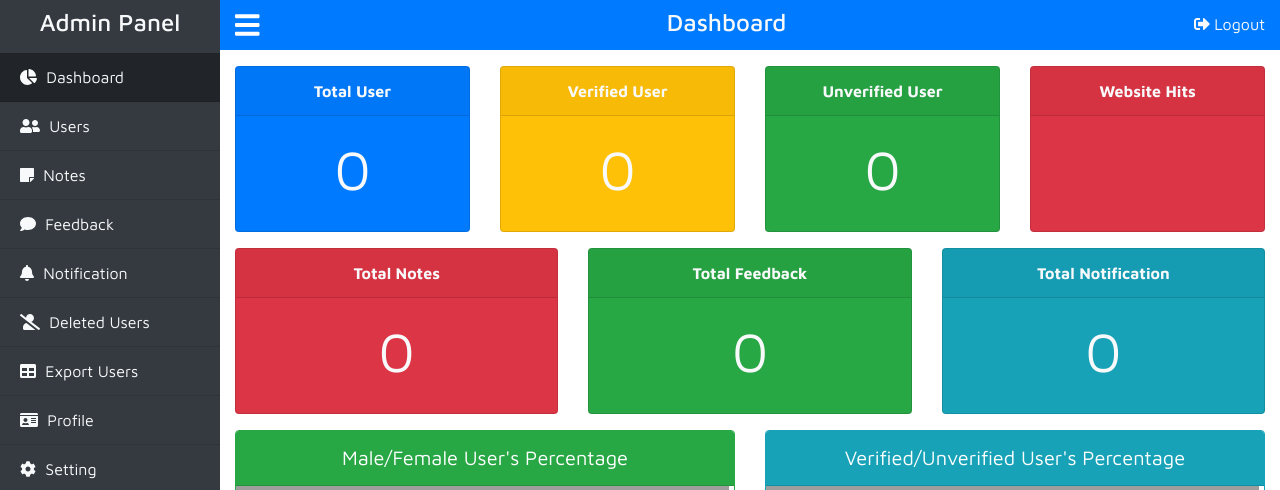
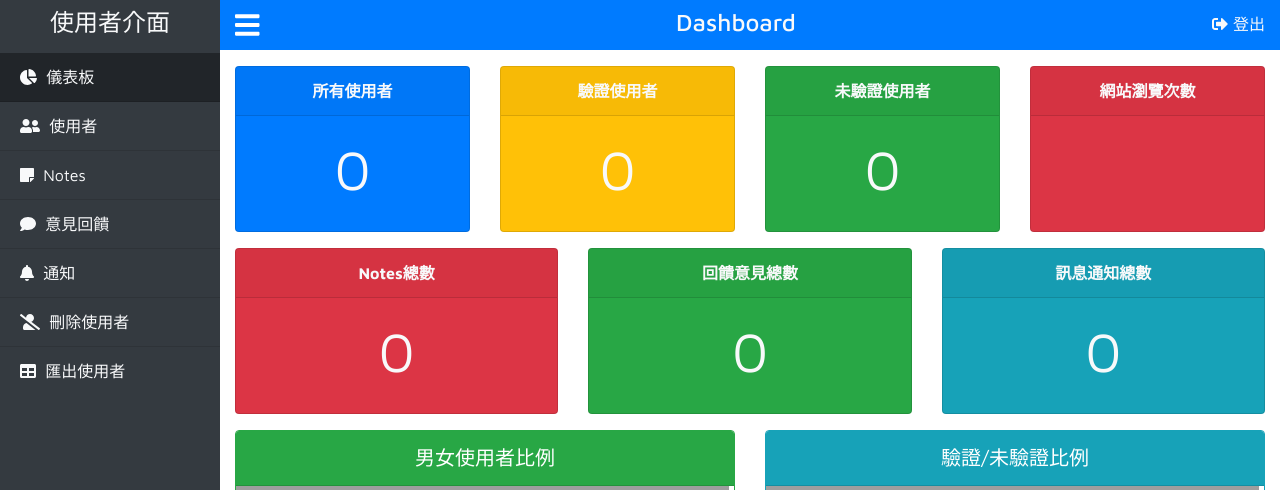
Before and after one commit to trombone8417/PHP_OOP_CMS, a PHP site: page /PHP_OOP_CMS/admin/admin-dashboard.php in a window 1280 px wide. Shown: the top 490 px of the page. Run offline with PHP 8.4, Linux system fonts and the light colour scheme; the visitor is signed in with stand-in values (Sample User, id 1); data that the repository does not hold is empty; some libraries are stand-ins or nearby versions; grey boxes are pictures that could not be loaded.

Commit message:
中文化

```diff
--- a/admin/admin-dashboard.php
+++ b/admin/admin-dashboard.php
@@ -7,7 +7,7 @@
     <div class="col-lg-12">
         <div class="card-deck mt-3 text-light text-center font-weight-bold">
             <div class="card bg-primary">
-                <div class="card-header">Total User</div>
+                <div class="card-header">所有使用者</div>
                 <div class="card-body">
                     <h1 class="display-4">
                         <?= $count->totalCount('users'); ?>
@@ -15,7 +15,7 @@
                 </div>
             </div>
             <div class="card bg-warning">
-                <div class="card-header">Verified User</div>
+                <div class="card-header">驗證使用者</div>
                 <div class="card-body">
                     <h1 class="display-4">
                         <?= $count->verified_users(1); ?>
@@ -23,7 +23,7 @@
                 </div>
             </div>
             <div class="card bg-success">
-                <div class="card-header">Unverified User</div>
+                <div class="card-header">未驗證使用者</div>
                 <div class="card-body">
                     <h1 class="display-4">
                         <?= $count->verified_users(0); ?>
@@ -31,7 +31,7 @@
                 </div>
             </div>
             <div class="card bg-danger">
-                <div class="card-header">Website Hits</div>
+                <div class="card-header">網站瀏覽次數</div>
                 <div class="card-body">
                     <h1 class="display-4">
                         <?php $data = $count->site_hits();
@@ -46,7 +46,7 @@
     <div class="col-lg-12">
         <div class="card-deck mt-3 text-light text-center font-weight-bold">
             <div class="card bg-danger">
-                <div class="card-header">Total Notes</div>
+                <div class="card-header">Notes總數</div>
                 <div class="card-body">
                     <h1 class="display-4">
                         <?= $count->totalCount('notes'); ?>
@@ -54,7 +54,7 @@
                 </div>
             </div>
             <div class="card bg-success">
-                <div class="card-header">Total Feedback</div>
+                <div class="card-header">回饋意見總數</div>
                 <div class="card-body">
                     <h1 class="display-4">
                         <?= $count->totalCount('feedback'); ?>
@@ -62,7 +62,7 @@
                 </div>
             </div>
             <div class="card bg-info">
-                <div class="card-header">Total Notification</div>
+                <div class="card-header">訊息通知總數</div>
                 <div class="card-body">
                     <h1 class="display-4">
                         <?= $count->totalCount('notification'); ?>
@@ -78,13 +78,13 @@
         <div class="card-deck my-3">
             <div class="card border-success">
                 <div class="card-header bg-success text-center text-white lead">
-                    Male/Female User's Percentage
+                    男女使用者比例
                 </div>
                 <div id="chartOne" style="width: 99%; height: 400px;"></div>
             </div>
             <div class="card border-info">
                 <div class="card-header bg-info text-center text-white lead">
-                    Verified/Unverified User's Percentage
+                    驗證/未驗證比例
                 </div>
                 <div id="chartTwo" style="width: 99%; height: 400px;"></div>
             </div>
@@ -99,12 +99,15 @@
 <script type="text/javascript" src="https://www.gstatic.com/charts/loader.js"></script>
 <script type="text/javascript">
     checkNotification()
-function checkNotification(){
+
+    function checkNotification() {
         $.ajax({
-        url:'assets/php/admin-action.php',
+            url: 'assets/php/admin-action.php',
             method: 'post',
-        data:{action: 'checkNotification'},
-        success:function(response){
+            data: {
+                action: 'checkNotification'
+            },
+            success: function(response) {
                 $("#checkNotification").html(response);
             }
         });
--- a/admin/assets/php/admin-header.php
+++ b/admin/assets/php/admin-header.php
@@ -62,17 +62,17 @@
 <div class="container-fluid">
     <div class="row">
         <div class="admin-nav p-0">
-            <h4 class="text-light text-center p-2">Admin Panel</h4>
+            <h4 class="text-light text-center p-2">使用者介面</h4>
             <div class="list-group list-group-flush">
-                <a href="admin-dashboard.php" class="list-group-item text-light admin-link <?= (basename($_SERVER['PHP_SELF']) == 'admin-dashboard.php')?"nav-active":"";?>"><i class="fas fa-chart-pie"></i>&nbsp;&nbsp;Dashboard</a>
-                <a href="admin-users.php" class="list-group-item text-light admin-link <?= (basename($_SERVER['PHP_SELF']) == 'admin-users.php')?"nav-active":"";?>"><i class="fas fa-user-friends"></i>&nbsp;&nbsp;Users</a>
+                <a href="admin-dashboard.php" class="list-group-item text-light admin-link <?= (basename($_SERVER['PHP_SELF']) == 'admin-dashboard.php')?"nav-active":"";?>"><i class="fas fa-chart-pie"></i>&nbsp;&nbsp;儀表板</a>
+                <a href="admin-users.php" class="list-group-item text-light admin-link <?= (basename($_SERVER['PHP_SELF']) == 'admin-users.php')?"nav-active":"";?>"><i class="fas fa-user-friends"></i>&nbsp;&nbsp;使用者</a>
                 <a href="admin-notes.php" class="list-group-item text-light admin-link <?= (basename($_SERVER['PHP_SELF']) == 'admin-notes.php')?"nav-active":"";?>"><i class="fas fa-sticky-note"></i>&nbsp;&nbsp;Notes</a>
-                <a href="admin-feedback.php" class="list-group-item text-light admin-link <?= (basename($_SERVER['PHP_SELF']) == 'admin-feedback.php')?"nav-active":"";?>"><i class="fas fa-comment"></i>&nbsp;&nbsp;Feedback</a>
-                <a href="admin-notification.php" class="list-group-item text-light admin-link <?= (basename($_SERVER['PHP_SELF']) == 'admin-notification.php')?"nav-active":"";?>"><i class="fas fa-bell"></i>&nbsp;&nbsp;Notification&nbsp;<span id="checkNotification"></span></a>
-                <a href="admin-deleteduser.php" class="list-group-item text-light admin-link <?= (basename($_SERVER['PHP_SELF']) == 'admin-deleteduser.php')?"nav-active":"";?>"><i class="fas fa-user-slash"></i>&nbsp;&nbsp;Deleted Users</a>
-                <a href="assets/php/admin-action.php?export=excel" class="list-group-item text-light admin-link"><i class="fas fa-table"></i>&nbsp;&nbsp;Export Users</a>
-                <a href="#" class="list-group-item text-light admin-link"><i class="fas fa-id-card"></i>&nbsp;&nbsp;Profile</a>
-                <a href="#" class="list-group-item text-light admin-link"><i class="fas fa-cog"></i>&nbsp;&nbsp;Setting</a>
+                <a href="admin-feedback.php" class="list-group-item text-light admin-link <?= (basename($_SERVER['PHP_SELF']) == 'admin-feedback.php')?"nav-active":"";?>"><i class="fas fa-comment"></i>&nbsp;&nbsp;意見回饋</a>
+                <a href="admin-notification.php" class="list-group-item text-light admin-link <?= (basename($_SERVER['PHP_SELF']) == 'admin-notification.php')?"nav-active":"";?>"><i class="fas fa-bell"></i>&nbsp;&nbsp;通知&nbsp;<span id="checkNotification"></span></a>
+                <a href="admin-deleteduser.php" class="list-group-item text-light admin-link <?= (basename($_SERVER['PHP_SELF']) == 'admin-deleteduser.php')?"nav-active":"";?>"><i class="fas fa-user-slash"></i>&nbsp;&nbsp;刪除使用者</a>
+                <a href="assets/php/admin-action.php?export=excel" class="list-group-item text-light admin-link"><i class="fas fa-table"></i>&nbsp;&nbsp;匯出使用者</a>
+                <!-- <a href="#" class="list-group-item text-light admin-link"><i class="fas fa-id-card"></i>&nbsp;&nbsp;Profile</a>
+                <a href="#" class="list-group-item text-light admin-link"><i class="fas fa-cog"></i>&nbsp;&nbsp;Setting</a> -->
             </div>
 
         </div>
@@ -82,6 +82,6 @@
                     <a href="#" class="text-white" id="open-nav"><h3><i class="fas fa-bars">
                     </i></h3></a>
                     <h4 class="text-light"><?= $title; ?></h4>
-                    <a href="assets/php/logout.php" class="text-light mt-1"><i class="fas fa-sign-out-alt"></i>&nbsp;Logout</a>
+                    <a href="assets/php/logout.php" class="text-light mt-1"><i class="fas fa-sign-out-alt"></i>&nbsp;登出</a>
                 </div>
             </div>
--- a/profile.php
+++ b/profile.php
@@ -8,11 +8,11 @@
                 <div class="card-header border-primary">
                     <ul class="nav nav-tabs card-header-tabs">
                         <li class="nav-item">
-                            <a href="#profile" class="nav-link active font-weight-bold" data-toggle="tab">Profile</a></li>
+                            <a href="#profile" class="nav-link active font-weight-bold" data-toggle="tab">履歷</a></li>
                         <li class="nav-item">
-                            <a href="#editProfile" class="nav-link  font-weight-bold" data-toggle="tab">Edit Profile</a></li>
+                            <a href="#editProfile" class="nav-link  font-weight-bold" data-toggle="tab">編輯履歷</a></li>
                         <li class="nav-item">
-                            <a href="#changePass" class="nav-link  font-weight-bold" data-toggle="tab">Change Password</a></li>
+                            <a href="#changePass" class="nav-link  font-weight-bold" data-toggle="tab">更換密碼</a></li>
                     </ul>
                 </div>
                 <div class="card-body">
```
Also changed, not shown: admin/admin-deleteduser.php (+17 -10 lines), admin/admin-feedback.php (+30 -20 lines), admin/admin-notes.php (+17 -11 lines), admin/admin-notification.php (+13 -7 lines), admin/admin-users.php (+38 -23 lines), admin/index.php (+7 -6 lines), assets/php/header.php (+5 -5 lines), feedback.php (+8 -8 lines), home.php (+5 -5 lines), README.md, md-img/admin登入頁面.JPG (added), md-img/admin首頁.JPG (added), md-img/登入頁面.JPG (added), md-img/首頁.JPG (added). Lines whose indentation alone changed are shown as unchanged.
